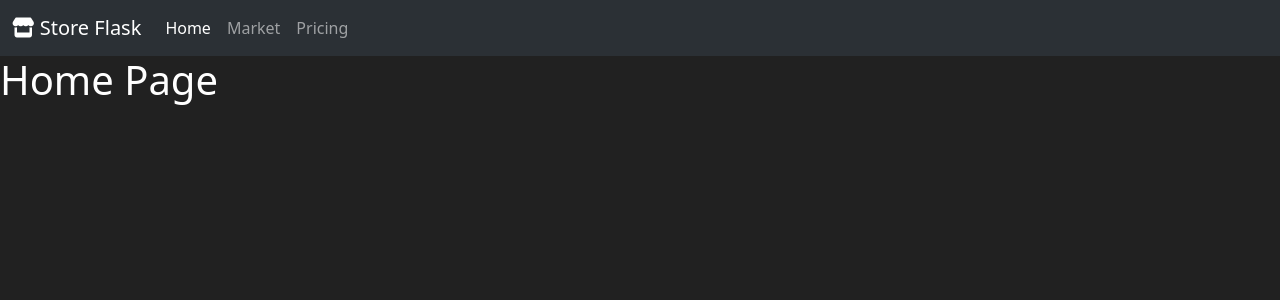
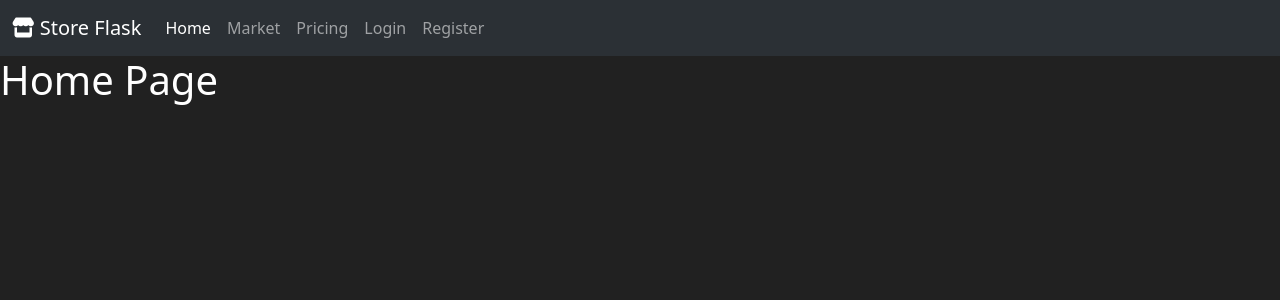
Before and after one commit to SebastianSloma/store_flask, a Flask app: page / in a window 1280 px wide. Shown: the top 300 px of the page. Run offline with Flask 2, Linux system fonts and the light colour scheme; some libraries are stand-ins or nearby versions.

Commit message:
fix navbar and install sqlalchemy

```diff
--- a/app.py
+++ b/app.py
@@ -1,4 +1,5 @@
-from flask import Flask, render_template, url_for
+from flask import Flask, render_template
+from flask_sqlalchemy import SQLAlchemy
 
 
 app = Flask(__name__)
--- a/templates/nav.html
+++ b/templates/nav.html
@@ -1,18 +1,31 @@
-<nav class="navbar bg-dark  navbar-expand-lg bg-body-tertiary " data-bs-theme="dark">
+<nav class="navbar bg-dark navbar-expand-lg bg-body-tertiary" data-bs-theme="dark">
     <div class="container-fluid">
-        <a class="navbar-brand" href="">
-            <i class="fa-solid fa-store"></i>
-            Store Flask
-          </a>
-      <button class="navbar-toggler" type="button" data-bs-toggle="collapse" data-bs-target="#navbarNavAltMarkup" aria-controls="navbarNavAltMarkup" aria-expanded="false" aria-label="Toggle navigation">
+      <a class="navbar-brand" href="{{ url_for('home_page') }}">
+        <i class="fa-solid fa-store"></i> Store Flask
+      </a>
+      <button class="navbar-toggler" type="button" data-bs-toggle="collapse" data-bs-target="#navbarNav" aria-controls="navbarNav" aria-expanded="false" aria-label="Toggle navigation">
         <span class="navbar-toggler-icon"></span>
       </button>
-      <div class="collapse navbar-collapse" id="navbarNavAltMarkup">
-        <div class="navbar-nav">
-          <a class="nav-link active" aria-current="page" href="">Home</a>
-          <a class="nav-link" href="">Market</a>
-          <a class="nav-link" href="#">Pricing</a>
-        </div>
+      <div class="collapse navbar-collapse" id="navbarNav">
+        <ul class="navbar-nav">
+          <li class="nav-item">
+            <a class="nav-link active" aria-current="page" href="{{ url_for('home_page') }}">Home</a>
+          </li>
+          <li class="nav-item">
+            <a class="nav-link" href="{{ url_for('market_page') }}">Market</a>
+          </li>
+          <li class="nav-item">
+            <a class="nav-link" href="#">Pricing</a>
+          </li>
+        </ul>
+        <ul class="navbar-nav justify-content-end">
+			<li class="nav-item">
+				<a class="nav-link" href="#">Login</a>
+			</li>
+			<li class="nav-item">
+				<a class="nav-link" href="#">Register</a>
+			</li>
+		</ul>
       </div>
     </div>
   </nav>
```
